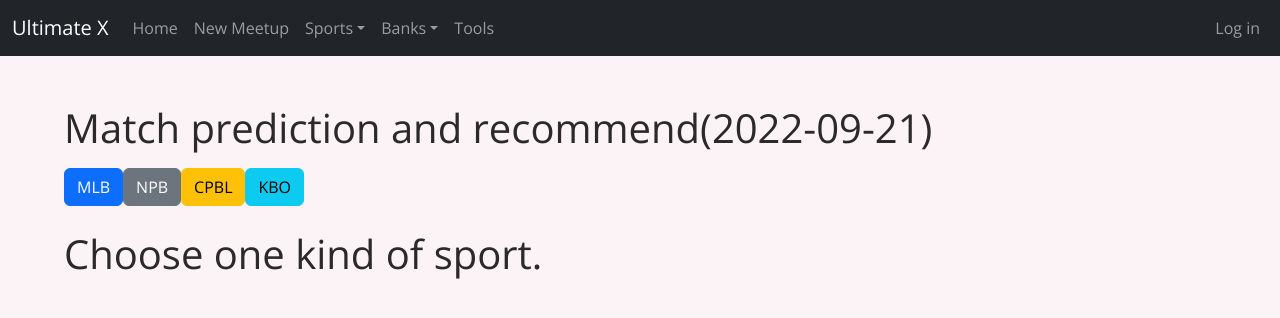
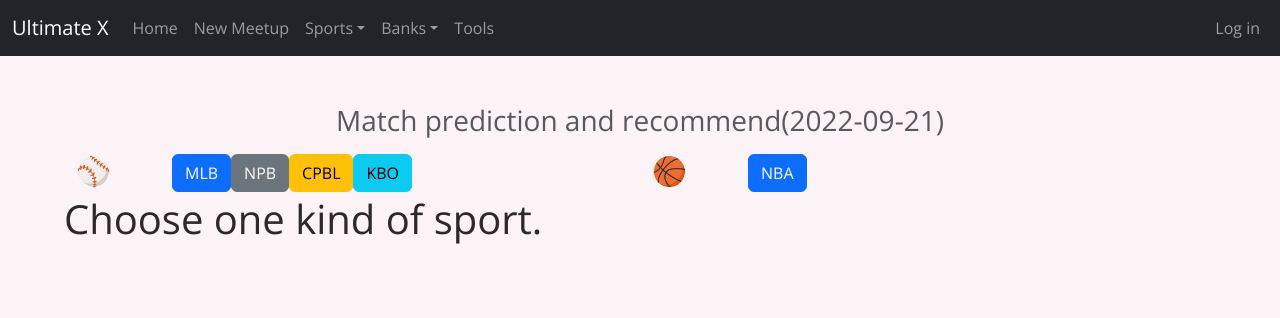
Before and after one commit to UlitimateJokerX/ulitimate_x, a React (Create React App) app: page /sports/prediction in a window 1280 px wide. Shown: the top 318 px of the page. Built offline with nearby package versions, Linux system fonts and the light colour scheme.

Commit message:
[Feature]Adjust sports prediction button
date 20220926

```diff
--- a/src/App.js
+++ b/src/App.js
@@ -1,25 +1,10 @@
-import { Routes, Route } from 'react-router-dom'
-
-// Pages
-import HomePage from './pages/Home'
-import NewMeetupPage from './pages/NewMeetup'
-import PredictionPage from './pages/Sports/Prediction'
-import AccountsPage from './pages/Banks/Accounts'
-import CreditCardsPage from './pages/Banks/CreditCards'
-
-// Components
 import Layout from './components/layouts/Layout'
+import RouteList from './RouteList'
 
 function App () {
   return (
     <Layout>
-      <Routes>
-        <Route path='/' exact element={<HomePage />} />
-        <Route path='/new-meetup' element={<NewMeetupPage />} />
-        <Route path='/sports/prediction' element={<PredictionPage />} />
-        <Route path='/banks/accounts' element={<AccountsPage />} />
-        <Route path='/banks/credit-cards' element={<CreditCardsPage />} />
-      </Routes>
+      <RouteList />
     </Layout>
   )
 }
--- /dev/null
+++ b/src/RouteList.js
@@ -0,0 +1,26 @@
+import { Routes, Route } from 'react-router-dom'
+
+// Pages
+import HomePage from './pages/Home'
+import NewMeetupPage from './pages/NewMeetup'
+import PredictionPage from './pages/Sports/Prediction'
+import AccountsPage from './pages/Banks/Accounts'
+import CreditCardsPage from './pages/Banks/CreditCards'
+
+function RouteList () {
+  return (
+    <Routes>
+      {/* 首頁 */}
+      <Route path='/' exact element={<HomePage />} />
+      {/* 待刪除 */}
+      <Route path='/new-meetup' element={<NewMeetupPage />} />
+      {/* 運動相關 */}
+      <Route path='/sports/prediction' element={<PredictionPage />} />
+      {/* 銀行相關 */}
+      <Route path='/banks/accounts' element={<AccountsPage />} />
+      <Route path='/banks/credit-cards' element={<CreditCardsPage />} />
+    </Routes>
+  )
+}
+
+export default RouteList
--- a/src/pages/Banks/Accounts.js
+++ b/src/pages/Banks/Accounts.js
@@ -1,31 +1,43 @@
-import { get } from 'jquery';
-import React, { useState, useEffect } from 'react';
+import React, { useState, useEffect } from 'react'
+import Spinner from 'react-bootstrap/Spinner'
 
 function AccountsPage () {
-  const [accountList, setAccountList] = useState([]);
+  const windowUrl = window.location.search
+  const params = new URLSearchParams(windowUrl)
+  const accNo = params.get('acc_no')
+
+  const [accountList, setAccountList] = useState([])
+  const [isLoading, setLoading] = useState(true)
 
   // 頁面載入時取得accounts資料
   useEffect(() => {
     getAccountList()
-  }, []);
+  }, [])
 
   const getAccountList = () => {
     fetch('/api/banks/accounts')
       .then(r => r.json())
       .then(d => {
         setAccountList(d.ret)
+        setLoading(false)
       })
       .catch(e => {
         alert(`Call omnipotent system error: ${e.message}`)
+        setLoading(false)
       })
   }
 
   return (
     <div>
+      <span>
+        {!isLoading ? <></> : <Spinner as='span' variant='info' animation='border' role='status' aria-hidden='true' />}
+      </span>
       {
         accountList.map((a, i) => {
           return (
-            <h1 key={i}>{a.id},{a.name}</h1>
+            <div key={i}>
+              <h1>{a.id},{a.name}</h1>
+            </div>
           )
         })
       }
--- a/src/pages/Sports/Prediction.js
+++ b/src/pages/Sports/Prediction.js
@@ -1,5 +1,8 @@
 import { useState } from 'react'
 import { Button, ButtonToolbar, Form } from 'react-bootstrap'
+import Container from 'react-bootstrap/Container'
+import Row from 'react-bootstrap/Row'
+import Col from 'react-bootstrap/Col'
 import Table from 'react-bootstrap/Table'
 import Spinner from 'react-bootstrap/Spinner'
 import moment from 'moment'
@@ -87,12 +90,12 @@
   }
 
   if (selectedSport !== '' && predictionResult.length === 0) {
-    return <h1>{selectedSport} has no match today or not yet open betting.</h1>
+    return <h3 className='text-center'>{selectedSport} has no match today or not yet open betting.</h3>
   }
 
   return (
     <div>
-      <Table striped hover variant='dark' className='text-center'>
+      <Table striped hover variant='dark' className='text-center' responsive>
         <thead>
           <tr>
             <th>Match</th>
@@ -189,12 +192,16 @@
       <Form>
         <Form.Group className='mb-3'>
           <Form.Text className='text-muted'>
-            <h1>
+            <h3 className='text-center'>
               Match prediction and recommend({moment().format('YYYY-MM-DD')})
-            </h1>
+            </h3>
           </Form.Text>
         </Form.Group>
       </Form>
+      <Container fluid>
+        <Row className='justify-content-md-center'>
+          <Col sm={1} className='text-right'><h3>⚾</h3></Col>
+          <Col sm={5}>
             <ButtonToolbar>
               <Button
                 className='mr-2'
@@ -228,10 +235,31 @@
               >
                 KBO
               </Button>
-        {!isLoading ? <></> : <Spinner as='span' variant='info' animation='border' role='status' aria-hidden='true' />}
             </ButtonToolbar>
-      <br />
+          </Col>
+          <Col sm={1} className='text-right'><h3>🏀</h3></Col>
+          <Col sm={5}>
+            <ButtonToolbar>
+              <Button
+                className='mr-2'
+                variant='primary'
+                onClick={e => handleSelect(e, updateSelected, updateData, updateRecommendList, setLoading)}
+                value='NBA'
+              >
+                NBA
+              </Button>
+            </ButtonToolbar>
+          </Col>
+        </Row>
+      </Container>
+      {
+        !isLoading ?
         <ShowData data={data} selected={selected} updateRecommendList={updateRecommendList} setLoading={setLoading} />
+        :
+        <div className='text-center'>
+          <Spinner as='span' variant='info' animation='border' role='status' aria-hidden='true' />
+        </div>
+      }
       <ShowRecommends data={recommendList} />
     </div>
   )
```
Lines whose indentation alone changed are shown as unchanged.
